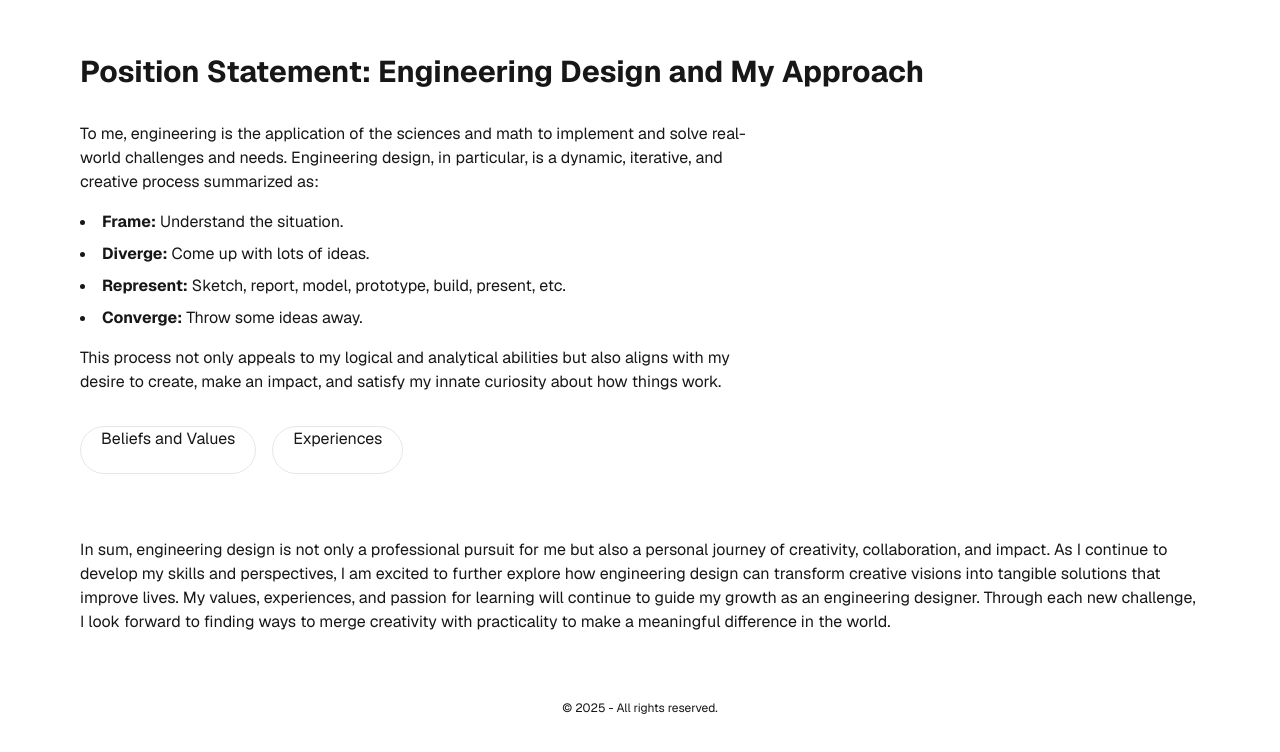
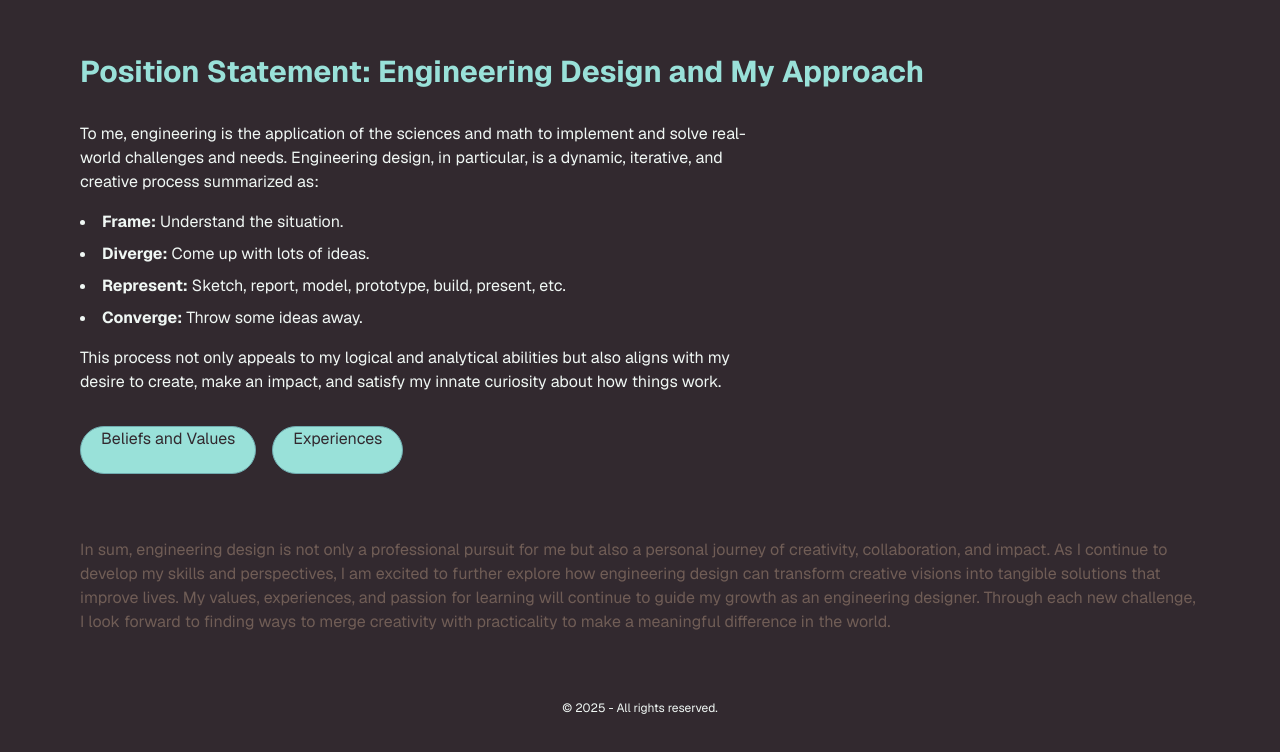
Before and after one commit to tin-martin/nextjs-boilerplate, a Next.js app: page / in a window 1280 px wide. Shown: the part 110-862 px from the top of the page. Built offline with nearby package versions, Linux system fonts and the light colour scheme.

Commit message:
Update tailwind.config.ts

```diff
--- a/tailwind.config.ts
+++ b/tailwind.config.ts
@@ -9,8 +9,11 @@
   theme: {
     extend: {
       colors: {
-        background: "var(--background)",
-        foreground: "var(--foreground)",
+        darkPurple: "#32292F",
+        mint: "#99E1D9",
+        offWhite: "#F0F7F4",
+        teal: "#70ABAF",
+        brown: "#705D56",
       },
     },
   },
```
